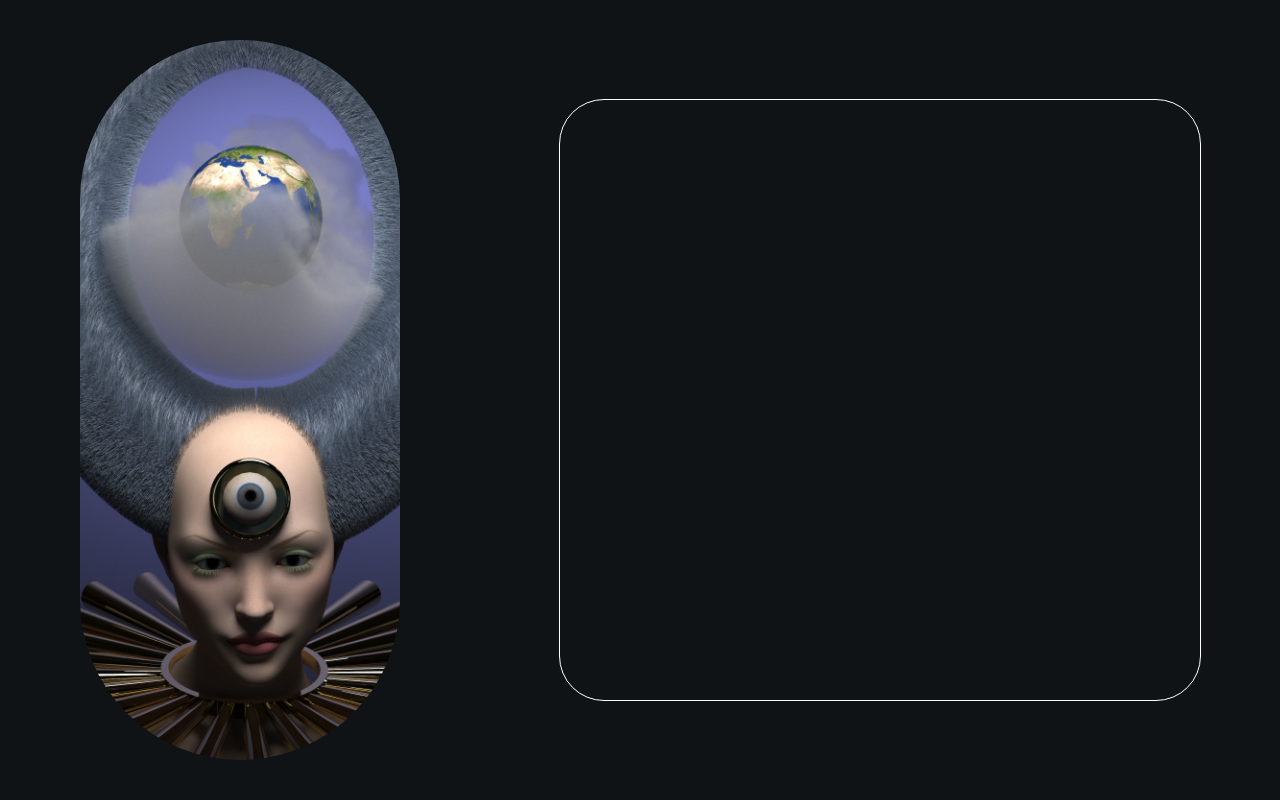
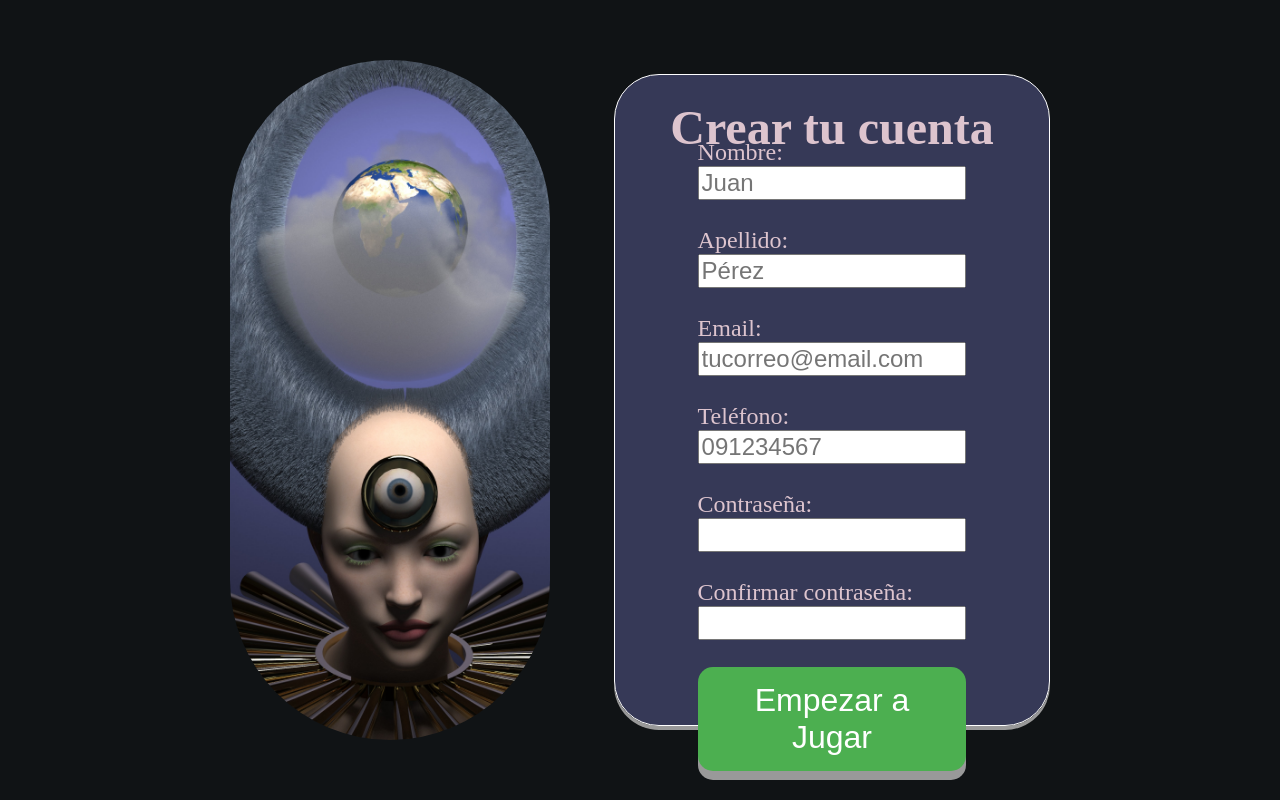
Before and after one commit to ramessj/Fancy-Login, a plain HTML site: page index.html in a window 1280 px wide. Drawn offline with Linux system fonts and the light colour scheme.

Commit message:
advances made

```diff
--- a/index.html
+++ b/index.html
@@ -13,9 +13,25 @@
     <div class="container">
         <div class="contIzquierda"></div>
         <div class="contDerecha">
-            <form id="registro">
+          <a class="crearCuentah1">Crear tu cuenta</a>
+            <form class="registro" id="registro">
 
+                <label for="nombre">Nombre:</label>
+                <input type="text" id="nombre" name="nombre" placeholder="Juan" required><br>
+                <label for="apellido">Apellido:</label>
+                <input type="text" id="apellido" name="apellido" placeholder="Pérez" required><br>
+                <label for="email">Email:</label>
+                <input type="email" id="email" name="email" placeholder="tucorreo@email.com" required><br>
+                <label for="phone">Teléfono:</label>
+                <input type="tel" id="phone" name="phone" placeholder="091234567" required><br>
+                <label for="passwd">Contraseña:</label>
+                <input type="password" id="passwd" name="passwd" required><br>
+                <label for="passwd2">Confirmar contraseña:</label>
+                <input type="password" id="passwd2" name="passwd2" required><br>
+
+                <button type="button" class="botonCrear">Empezar a Jugar</button>
             </form>
+
         </div>
     </div>
 
--- a/style.css
+++ b/style.css
@@ -12,7 +12,7 @@ body {
   background-color: rgba(16, 19, 21, 1);
 
   margin: 0;
-  justify-content: space-around;
+  justify-content: center;
   color: #ddc4ce;
 }
 
@@ -22,13 +22,67 @@ body {
   background-position: center;
   background-size: cover;
   width: 25vw;
-  height: 90vh;
+  height: 85vh;
   border-radius: 360px;
+  margin-right: 5vw;
+
 }
 
 .contDerecha {
-  width: 50vw;
+  width: 30vw;
   height: 75vh;
   border: 1px white solid;
   border-radius: 45px;
+  padding: 25px;
+  display: flex;
+  flex-direction: column;
+  box-shadow:#ddc4ce;
+  align-items: center;
+  box-shadow: 0 4px #999;
+  background-color: rgba(70,73,116,0.7)
 }
+
+.crearCuentah1{
+
+  font-weight: 600;
+  font-size: 3rem;
+}
+
+.registro{
+  display: flex;
+  justify-content: center;
+  height: 100%;
+  font-size: 1.5rem;
+
+  flex-direction: column;
+  width: 70%;
+}
+
+input{
+  font-size: 1.5rem;
+}
+
+.botonCrear{
+
+    background-color: #4CAF50; /* Green */
+    border: none;
+    color: white;
+    padding: 15px 32px;
+    text-align: center;
+    text-decoration: none;
+    display: inline-block;
+    font-size: 2rem;
+    box-shadow: 0 9px #999;
+    border-radius: 15px;
+
+}
+
+.botonCrear:hover{
+  cursor: pointer;
+  background-color: #04AA6D;
+}
+
+.botonCrear:active{
+  box-shadow: 0 5px #666;
+  transform: translateY(4px);
+}
```
